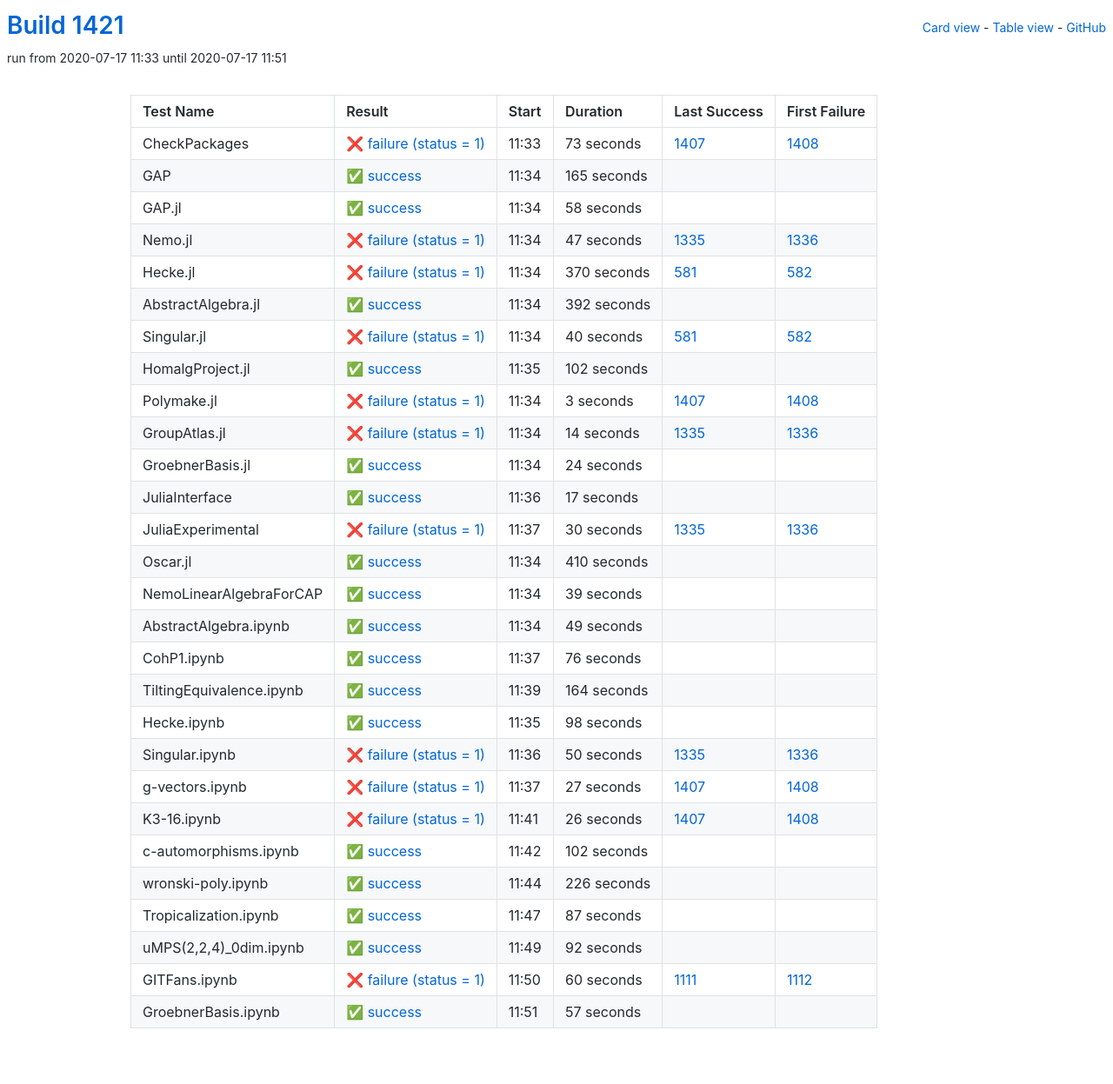
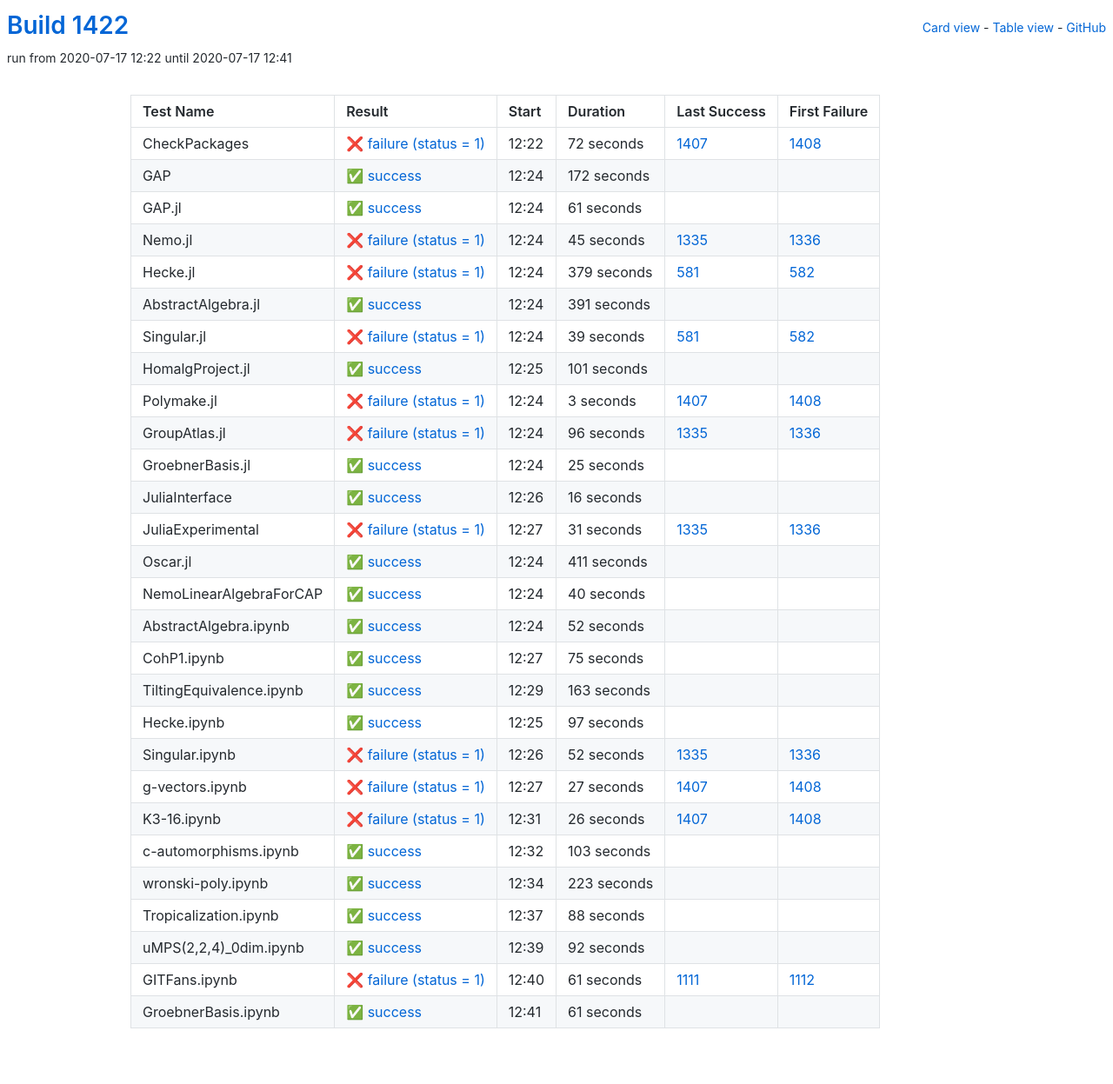
Before and after one commit to oscar-system/oscar-ci-status-1.4, a Jekyll site: the page built from table.html, in a window 1280 px wide. Shown: the whole page at 87% size. Built offline with Jekyll 4.4.1, drawn with Linux system fonts in a browser that asks for light colours.

Commit message:
Build #1422

```diff
--- a/_data/ci.yml
+++ b/_data/ci.yml
@@ -1,6 +1,6 @@
 ---
-build: 1421
-build_url: https://oscarci.mathematik.uni-kl.de/job/oscar-julia-1.4/1421/
+build: 1422
+build_url: https://oscarci.mathematik.uni-kl.de/job/oscar-julia-1.4/1422/
 job: oscar-julia-1.4
 organization: oscar-system
 repo: oscar-ci-status-1.4
@@ -8,104 +8,104 @@ repourl: https://github.com/oscar-system/oscar-ci-status-1.4
 tests:
 - name: CheckPackages
   id: checkpackages
-  log: https://oscarci.mathematik.uni-kl.de/job/oscar-julia-1.4/1421/artifact/logs/build-1421/CheckPackages.log
-  start: 2020-07-17 11:33
+  log: https://oscarci.mathematik.uni-kl.de/job/oscar-julia-1.4/1422/artifact/logs/build-1422/CheckPackages.log
+  start: 2020-07-17 12:22
   success: false
   exitcode: 1
   status: failure
-  duration: 73
+  duration: 72
   last_success: 1407
   last_success_url: https://oscarci.mathematik.uni-kl.de/job/oscar-julia-1.4/1407/
   first_failure: 1408
   first_failure_url: https://oscarci.mathematik.uni-kl.de/job/oscar-julia-1.4/1408/
 - name: GAP
   id: gap
-  log: https://oscarci.mathematik.uni-kl.de/job/oscar-julia-1.4/1421/artifact/logs/build-1421/GAP.log
-  start: 2020-07-17 11:34
+  log: https://oscarci.mathematik.uni-kl.de/job/oscar-julia-1.4/1422/artifact/logs/build-1422/GAP.log
+  start: 2020-07-17 12:24
   success: true
   exitcode: 0
   status: success
-  duration: 165
+  duration: 172
   last_success: false
   last_success_url:
   first_failure: false
   first_failure_url:
 - name: GAP.jl
   id: gap-jl
-  log: https://oscarci.mathematik.uni-kl.de/job/oscar-julia-1.4/1421/artifact/logs/build-1421/GAP.jl.log
-  start: 2020-07-17 11:34
+  log: https://oscarci.mathematik.uni-kl.de/job/oscar-julia-1.4/1422/artifact/logs/build-1422/GAP.jl.log
+  start: 2020-07-17 12:24
   success: true
   exitcode: 0
   status: success
-  duration: 58
+  duration: 61
   last_success: false
   last_success_url:
   first_failure: false
   first_failure_url:
 - name: Nemo.jl
   id: nemo-jl
-  log: https://oscarci.mathematik.uni-kl.de/job/oscar-julia-1.4/1421/artifact/logs/build-1421/Nemo.jl.log
-  start: 2020-07-17 11:34
+  log: https://oscarci.mathematik.uni-kl.de/job/oscar-julia-1.4/1422/artifact/logs/build-1422/Nemo.jl.log
+  start: 2020-07-17 12:24
   success: false
   exitcode: 1
   status: failure
-  duration: 47
+  duration: 45
   last_success: 1335
   last_success_url: https://oscarci.mathematik.uni-kl.de/job/oscar-julia-1.4/1335/
   first_failure: 1336
   first_failure_url: https://oscarci.mathematik.uni-kl.de/job/oscar-julia-1.4/1336/
 - name: Hecke.jl
   id: hecke-jl
-  log: https://oscarci.mathematik.uni-kl.de/job/oscar-julia-1.4/1421/artifact/logs/build-1421/Hecke.jl.log
-  start: 2020-07-17 11:34
+  log: https://oscarci.mathematik.uni-kl.de/job/oscar-julia-1.4/1422/artifact/logs/build-1422/Hecke.jl.log
+  start: 2020-07-17 12:24
   success: false
   exitcode: 1
   status: failure
-  duration: 370
+  duration: 379
   last_success: 581
   last_success_url: https://oscarci.mathematik.uni-kl.de/job/oscar-julia-1.4/581/
   first_failure: 582
   first_failure_url: https://oscarci.mathematik.uni-kl.de/job/oscar-julia-1.4/582/
 - name: AbstractAlgebra.jl
   id: abstractalgebra-jl
-  log: https://oscarci.mathematik.uni-kl.de/job/oscar-julia-1.4/1421/artifact/logs/build-1421/AbstractAlgebra.jl.log
-  start: 2020-07-17 11:34
+  log: https://oscarci.mathematik.uni-kl.de/job/oscar-julia-1.4/1422/artifact/logs/build-1422/AbstractAlgebra.jl.log
+  start: 2020-07-17 12:24
   success: true
   exitcode: 0
   status: success
-  duration: 392
+  duration: 391
   last_success: false
   last_success_url:
   first_failure: false
   first_failure_url:
 - name: Singular.jl
   id: singular-jl
-  log: https://oscarci.mathematik.uni-kl.de/job/oscar-julia-1.4/1421/artifact/logs/build-1421/Singular.jl.log
-  start: 2020-07-17 11:34
+  log: https://oscarci.mathematik.uni-kl.de/job/oscar-julia-1.4/1422/artifact/logs/build-1422/Singular.jl.log
+  start: 2020-07-17 12:24
   success: false
   exitcode: 1
   status: failure
-  duration: 40
+  duration: 39
   last_success: 581
   last_success_url: https://oscarci.mathematik.uni-kl.de/job/oscar-julia-1.4/581/
   first_failure: 582
   first_failure_url: https://oscarci.mathematik.uni-kl.de/job/oscar-julia-1.4/582/
 - name: HomalgProject.jl
   id: homalgproject-jl
-  log: https://oscarci.mathematik.uni-kl.de/job/oscar-julia-1.4/1421/artifact/logs/build-1421/HomalgProject.jl.log
-  start: 2020-07-17 11:35
+  log: https://oscarci.mathematik.uni-kl.de/job/oscar-julia-1.4/1422/artifact/logs/build-1422/HomalgProject.jl.log
+  start: 2020-07-17 12:25
   success: true
   exitcode: 0
   status: success
-  duration: 102
+  duration: 101
   last_success: false
   last_success_url:
   first_failure: false
   first_failure_url:
 - name: Polymake.jl
   id: polymake-jl
-  log: https://oscarci.mathematik.uni-kl.de/job/oscar-julia-1.4/1421/artifact/logs/build-1421/Polymake.jl.log
-  start: 2020-07-17 11:34
+  log: https://oscarci.mathematik.uni-kl.de/job/oscar-julia-1.4/1422/artifact/logs/build-1422/Polymake.jl.log
+  start: 2020-07-17 12:24
   success: false
   exitcode: 1
   status: failure
@@ -116,140 +116,140 @@ tests:
   first_failure_url: https://oscarci.mathematik.uni-kl.de/job/oscar-julia-1.4/1408/
 - name: GroupAtlas.jl
   id: groupatlas-jl
-  log: https://oscarci.mathematik.uni-kl.de/job/oscar-julia-1.4/1421/artifact/logs/build-1421/GroupAtlas.jl.log
-  start: 2020-07-17 11:34
+  log: https://oscarci.mathematik.uni-kl.de/job/oscar-julia-1.4/1422/artifact/logs/build-1422/GroupAtlas.jl.log
+  start: 2020-07-17 12:24
   success: false
   exitcode: 1
   status: failure
-  duration: 14
+  duration: 96
   last_success: 1335
   last_success_url: https://oscarci.mathematik.uni-kl.de/job/oscar-julia-1.4/1335/
   first_failure: 1336
   first_failure_url: https://oscarci.mathematik.uni-kl.de/job/oscar-julia-1.4/1336/
 - name: GroebnerBasis.jl
   id: groebnerbasis-jl
-  log: https://oscarci.mathematik.uni-kl.de/job/oscar-julia-1.4/1421/artifact/logs/build-1421/GroebnerBasis.jl.log
-  start: 2020-07-17 11:34
+  log: https://oscarci.mathematik.uni-kl.de/job/oscar-julia-1.4/1422/artifact/logs/build-1422/GroebnerBasis.jl.log
+  start: 2020-07-17 12:24
   success: true
   exitcode: 0
   status: success
-  duration: 24
+  duration: 25
   last_success: false
   last_success_url:
   first_failure: false
   first_failure_url:
 - name: JuliaInterface
   id: juliainterface
-  log: https://oscarci.mathematik.uni-kl.de/job/oscar-julia-1.4/1421/artifact/logs/build-1421/JuliaInterface.log
-  start: 2020-07-17 11:36
+  log: https://oscarci.mathematik.uni-kl.de/job/oscar-julia-1.4/1422/artifact/logs/build-1422/JuliaInterface.log
+  start: 2020-07-17 12:26
   success: true
   exitcode: 0
   status: success
-  duration: 17
+  duration: 16
   last_success: false
   last_success_url:
   first_failure: false
   first_failure_url:
 - name: JuliaExperimental
   id: juliaexperimental
-  log: https://oscarci.mathematik.uni-kl.de/job/oscar-julia-1.4/1421/artifact/logs/build-1421/JuliaExperimental.log
-  start: 2020-07-17 11:37
+  log: https://oscarci.mathematik.uni-kl.de/job/oscar-julia-1.4/1422/artifact/logs/build-1422/JuliaExperimental.log
+  start: 2020-07-17 12:27
   success: false
   exitcode: 1
   status: failure
-  duration: 30
+  duration: 31
   last_success: 1335
   last_success_url: https://oscarci.mathematik.uni-kl.de/job/oscar-julia-1.4/1335/
   first_failure: 1336
   first_failure_url: https://oscarci.mathematik.uni-kl.de/job/oscar-julia-1.4/1336/
 - name: Oscar.jl
   id: oscar-jl
-  log: https://oscarci.mathematik.uni-kl.de/job/oscar-julia-1.4/1421/artifact/logs/build-1421/Oscar.jl.log
-  start: 2020-07-17 11:34
+  log: https://oscarci.mathematik.uni-kl.de/job/oscar-julia-1.4/1422/artifact/logs/build-1422/Oscar.jl.log
+  start: 2020-07-17 12:24
   success: true
   exitcode: 0
   status: success
-  duration: 410
+  duration: 411
   last_success: false
   last_success_url:
   first_failure: false
   first_failure_url:
 - name: NemoLinearAlgebraForCAP
   id: nemolinearalgebraforcap
-  log: https://oscarci.mathematik.uni-kl.de/job/oscar-julia-1.4/1421/artifact/logs/build-1421/NemoLinearAlgebraForCAP.log
-  start: 2020-07-17 11:34
+  log: https://oscarci.mathematik.uni-kl.de/job/oscar-julia-1.4/1422/artifact/logs/build-1422/NemoLinearAlgebraForCAP.log
+  start: 2020-07-17 12:24
   success: true
   exitcode: 0
   status: success
-  duration: 39
+  duration: 40
   last_success: false
   last_success_url:
   first_failure: false
   first_failure_url:
 - name: AbstractAlgebra.ipynb
   id: abstractalgebra-ipynb
-  log: https://oscarci.mathematik.uni-kl.de/job/oscar-julia-1.4/1421/artifact/logs/build-1421/AbstractAlgebra.ipynb.log
-  start: 2020-07-17 11:34
+  log: https://oscarci.mathematik.uni-kl.de/job/oscar-julia-1.4/1422/artifact/logs/build-1422/AbstractAlgebra.ipynb.log
+  start: 2020-07-17 12:24
   success: true
   exitcode: 0
   status: success
-  duration: 49
+  duration: 52
   last_success: false
   last_success_url:
   first_failure: false
   first_failure_url:
 - name: CohP1.ipynb
   id: cohp1-ipynb
-  log: https://oscarci.mathematik.uni-kl.de/job/oscar-julia-1.4/1421/artifact/logs/build-1421/CohP1.ipynb.log
-  start: 2020-07-17 11:37
+  log: https://oscarci.mathematik.uni-kl.de/job/oscar-julia-1.4/1422/artifact/logs/build-1422/CohP1.ipynb.log
+  start: 2020-07-17 12:27
   success: true
   exitcode: 0
   status: success
-  duration: 76
+  duration: 75
   last_success: false
   last_success_url:
   first_failure: false
   first_failure_url:
 - name: TiltingEquivalence.ipynb
   id: tiltingequivalence-ipynb
-  log: https://oscarci.mathematik.uni-kl.de/job/oscar-julia-1.4/1421/artifact/logs/build-1421/TiltingEquivalence.ipynb.log
-  start: 2020-07-17 11:39
+  log: https://oscarci.mathematik.uni-kl.de/job/oscar-julia-1.4/1422/artifact/logs/build-1422/TiltingEquivalence.ipynb.log
+  start: 2020-07-17 12:29
   success: true
   exitcode: 0
   status: success
-  duration: 164
+  duration: 163
   last_success: false
   last_success_url:
   first_failure: false
   first_failure_url:
 - name: Hecke.ipynb
   id: hecke-ipynb
-  log: https://oscarci.mathematik.uni-kl.de/job/oscar-julia-1.4/1421/artifact/logs/build-1421/Hecke.ipynb.log
-  start: 2020-07-17 11:35
+  log: https://oscarci.mathematik.uni-kl.de/job/oscar-julia-1.4/1422/artifact/logs/build-1422/Hecke.ipynb.log
+  start: 2020-07-17 12:25
   success: true
   exitcode: 0
   status: success
-  duration: 98
+  duration: 97
   last_success: false
   last_success_url:
   first_failure: false
   first_failure_url:
 - name: Singular.ipynb
   id: singular-ipynb
-  log: https://oscarci.mathematik.uni-kl.de/job/oscar-julia-1.4/1421/artifact/logs/build-1421/Singular.ipynb.log
-  start: 2020-07-17 11:36
+  log: https://oscarci.mathematik.uni-kl.de/job/oscar-julia-1.4/1422/artifact/logs/build-1422/Singular.ipynb.log
+  start: 2020-07-17 12:26
   success: false
   exitcode: 1
   status: failure
-  duration: 50
+  duration: 52
   last_success: 1335
   last_success_url: https://oscarci.mathematik.uni-kl.de/job/oscar-julia-1.4/1335/
   first_failure: 1336
   first_failure_url: https://oscarci.mathematik.uni-kl.de/job/oscar-julia-1.4/1336/
 - name: g-vectors.ipynb
   id: g-vectors-ipynb
-  log: https://oscarci.mathematik.uni-kl.de/job/oscar-julia-1.4/1421/artifact/logs/build-1421/g-vectors.ipynb.log
-  start: 2020-07-17 11:37
+  log: https://oscarci.mathematik.uni-kl.de/job/oscar-julia-1.4/1422/artifact/logs/build-1422/g-vectors.ipynb.log
+  start: 2020-07-17 12:27
   success: false
   exitcode: 1
   status: failure
@@ -260,8 +260,8 @@ tests:
   first_failure_url: https://oscarci.mathematik.uni-kl.de/job/oscar-julia-1.4/1408/
 - name: K3-16.ipynb
   id: k3-16-ipynb
-  log: https://oscarci.mathematik.uni-kl.de/job/oscar-julia-1.4/1421/artifact/logs/build-1421/K3-16.ipynb.log
-  start: 2020-07-17 11:41
+  log: https://oscarci.mathematik.uni-kl.de/job/oscar-julia-1.4/1422/artifact/logs/build-1422/K3-16.ipynb.log
+  start: 2020-07-17 12:31
   success: false
   exitcode: 1
   status: failure
@@ -272,44 +272,44 @@ tests:
   first_failure_url: https://oscarci.mathematik.uni-kl.de/job/oscar-julia-1.4/1408/
 - name: c-automorphisms.ipynb
   id: c-automorphisms-ipynb
-  log: https://oscarci.mathematik.uni-kl.de/job/oscar-julia-1.4/1421/artifact/logs/build-1421/c-automorphisms.ipynb.log
-  start: 2020-07-17 11:42
+  log: https://oscarci.mathematik.uni-kl.de/job/oscar-julia-1.4/1422/artifact/logs/build-1422/c-automorphisms.ipynb.log
+  start: 2020-07-17 12:32
   success: true
   exitcode: 0
   status: success
-  duration: 102
+  duration: 103
   last_success: false
   last_success_url:
   first_failure: false
   first_failure_url:
 - name: wronski-poly.ipynb
   id: wronski-poly-ipynb
-  log: https://oscarci.mathematik.uni-kl.de/job/oscar-julia-1.4/1421/artifact/logs/build-1421/wronski-poly.ipynb.log
-  start: 2020-07-17 11:44
+  log: https://oscarci.mathematik.uni-kl.de/job/oscar-julia-1.4/1422/artifact/logs/build-1422/wronski-poly.ipynb.log
+  start: 2020-07-17 12:34
   success: true
   exitcode: 0
   status: success
-  duration: 226
+  duration: 223
   last_success: false
   last_success_url:
   first_failure: false
   first_failure_url:
 - name: Tropicalization.ipynb
   id: tropicalization-ipynb
-  log: https://oscarci.mathematik.uni-kl.de/job/oscar-julia-1.4/1421/artifact/logs/build-1421/Tropicalization.ipynb.log
-  start: 2020-07-17 11:47
+  log: https://oscarci.mathematik.uni-kl.de/job/oscar-julia-1.4/1422/artifact/logs/build-1422/Tropicalization.ipynb.log
+  start: 2020-07-17 12:37
   success: true
   exitcode: 0
   status: success
-  duration: 87
+  duration: 88
   last_success: false
   last_success_url:
   first_failure: false
   first_failure_url:
 - name: uMPS(2,2,4)_0dim.ipynb
   id: umps-2-2-4-0dim-ipynb
-  log: https://oscarci.mathematik.uni-kl.de/job/oscar-julia-1.4/1421/artifact/logs/build-1421/uMPS-2-2-4-_0dim.ipynb.log
-  start: 2020-07-17 11:49
+  log: https://oscarci.mathematik.uni-kl.de/job/oscar-julia-1.4/1422/artifact/logs/build-1422/uMPS-2-2-4-_0dim.ipynb.log
+  start: 2020-07-17 12:39
   success: true
   exitcode: 0
   status: success
@@ -320,24 +320,24 @@ tests:
   first_failure_url:
 - name: GITFans.ipynb
   id: gitfans-ipynb
-  log: https://oscarci.mathematik.uni-kl.de/job/oscar-julia-1.4/1421/artifact/logs/build-1421/GITFans.ipynb.log
-  start: 2020-07-17 11:50
+  log: https://oscarci.mathematik.uni-kl.de/job/oscar-julia-1.4/1422/artifact/logs/build-1422/GITFans.ipynb.log
+  start: 2020-07-17 12:40
   success: false
   exitcode: 1
   status: failure
-  duration: 60
+  duration: 61
   last_success: 1111
   last_success_url: https://oscarci.mathematik.uni-kl.de/job/oscar-julia-1.4/1111/
   first_failure: 1112
   first_failure_url: https://oscarci.mathematik.uni-kl.de/job/oscar-julia-1.4/1112/
 - name: GroebnerBasis.ipynb
   id: groebnerbasis-ipynb
-  log: https://oscarci.mathematik.uni-kl.de/job/oscar-julia-1.4/1421/artifact/logs/build-1421/GroebnerBasis.ipynb.log
-  start: 2020-07-17 11:51
+  log: https://oscarci.mathematik.uni-kl.de/job/oscar-julia-1.4/1422/artifact/logs/build-1422/GroebnerBasis.ipynb.log
+  start: 2020-07-17 12:41
   success: true
   exitcode: 0
   status: success
-  duration: 57
+  duration: 61
   last_success: false
   last_success_url:
   first_failure: false
```
Also changed, not shown: README.md.
